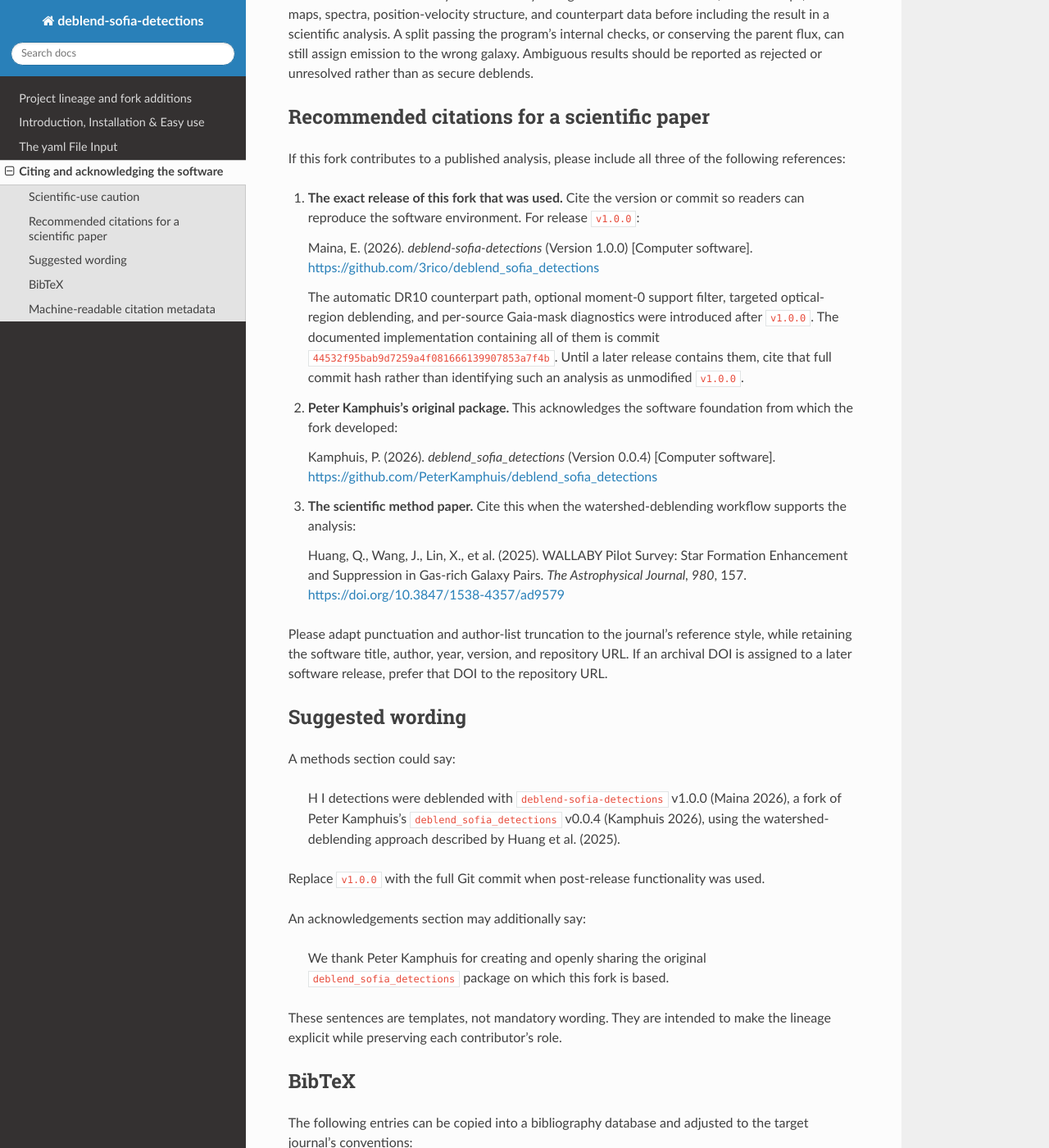
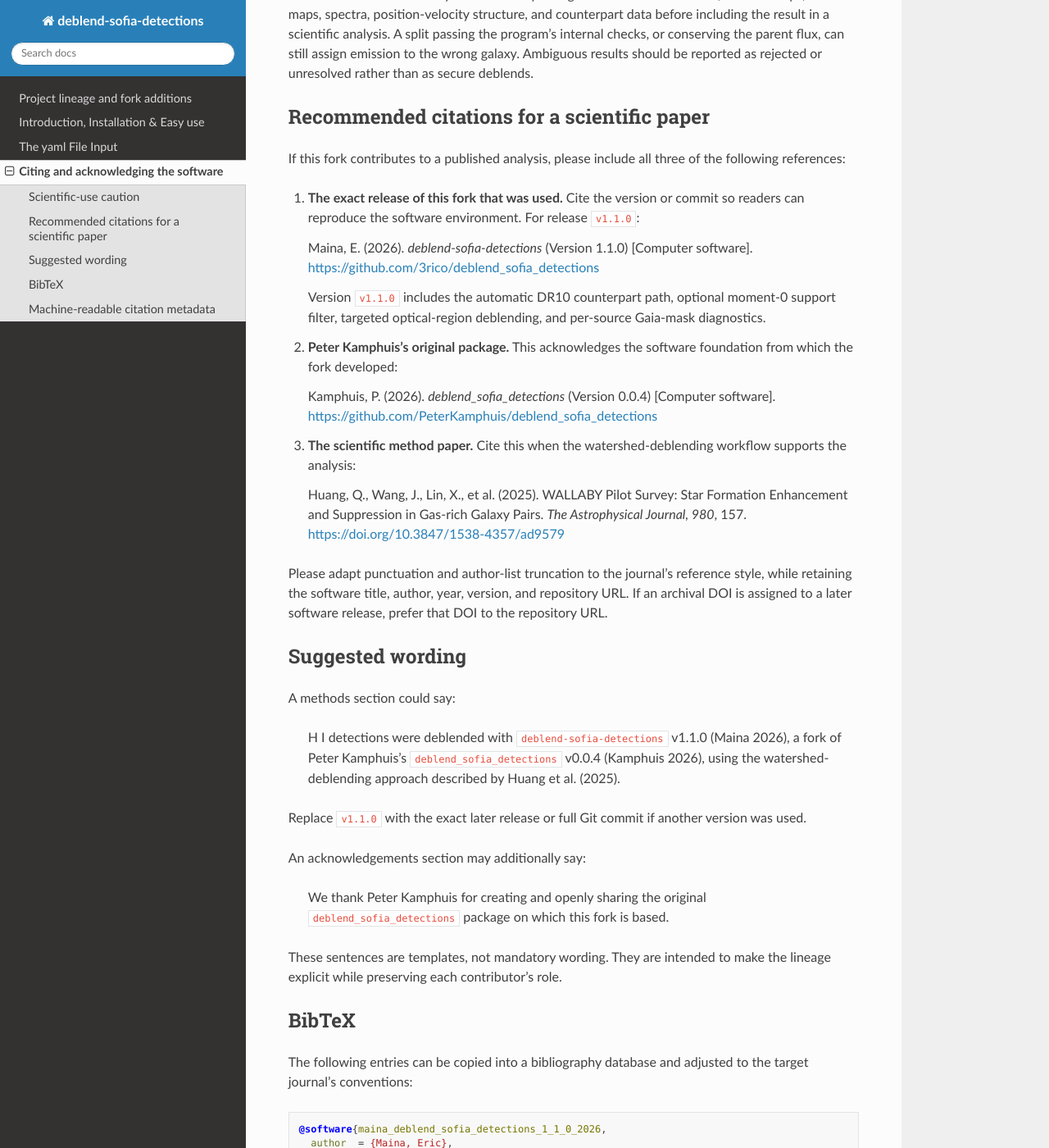
Before and after one commit to PeterKamphuis/deblend_sofia_detections, a Sphinx documentation site: the page built from docs/source/Citing.rst, in a window 1280 px wide and 1400 px high, scrolled down 427 px. Shown: the whole window at 82% size. Built offline with Sphinx 7.4.7 and the Read the Docs theme 3.1.0, drawn with Linux system fonts in a browser that asks for light colours; pages that are not in the unit, such as notebooks, are missing from menus; some of the changed text lies outside the part shown.

```diff
--- a/docs/source/Citing.rst
+++ b/docs/source/Citing.rst
@@ -29,17 +29,14 @@ If this fork contributes to a published analysis, please include all three of th
 following references:
 
 #. **The exact release of this fork that was used.** Cite the version or commit so
-   readers can reproduce the software environment. For release ``v1.0.0``:
+   readers can reproduce the software environment. For release ``v1.1.0``:
 
-   Maina, E. (2026). *deblend-sofia-detections* (Version 1.0.0) [Computer
+   Maina, E. (2026). *deblend-sofia-detections* (Version 1.1.0) [Computer
    software]. https://github.com/3rico/deblend_sofia_detections
 
-   The automatic DR10 counterpart path, optional moment-0 support filter,
-   targeted optical-region deblending, and per-source Gaia-mask diagnostics were
-   introduced after ``v1.0.0``. The documented implementation containing all of
-   them is commit ``44532f95bab9d7259a4f081666139907853a7f4b``. Until a later
-   release contains them, cite that full commit hash rather than identifying such
-   an analysis as unmodified ``v1.0.0``.
+   Version ``v1.1.0`` includes the automatic DR10 counterpart path, optional
+   moment-0 support filter, targeted optical-region deblending, and per-source
+   Gaia-mask diagnostics.
 
 #. **Peter Kamphuis's original package.** This acknowledges the software
    foundation from which the fork developed:
@@ -65,13 +62,13 @@ Suggested wording
 
 A methods section could say:
 
-   H I detections were deblended with ``deblend-sofia-detections`` v1.0.0
+   H I detections were deblended with ``deblend-sofia-detections`` v1.1.0
    (Maina 2026), a fork of Peter Kamphuis's ``deblend_sofia_detections`` v0.0.4
    (Kamphuis 2026), using the watershed-deblending approach described by Huang et
    al. (2025).
 
-Replace ``v1.0.0`` with the full Git commit when post-release functionality was
-used.
+Replace ``v1.1.0`` with the exact later release or full Git commit if another
+version was used.
 
 An acknowledgements section may additionally say:
 
@@ -89,22 +86,13 @@ the target journal's conventions:
 
 .. code-block:: bibtex
 
-   @software{maina_deblend_sofia_detections_2026,
+   @software{maina_deblend_sofia_detections_1_1_0_2026,
      author  = {Maina, Eric},
      title   = {deblend-sofia-detections},
-     version = {1.0.0},
+     version = {1.1.0},
      year    = {2026},
      url     = {https://github.com/3rico/deblend_sofia_detections},
      note    = {Computer software}
-   }
-
-   @software{maina_deblend_sofia_detections_44532f9_2026,
-     author  = {Maina, Eric},
-     title   = {deblend-sofia-detections},
-     version = {Git commit 44532f95bab9d7259a4f081666139907853a7f4b},
-     year    = {2026},
-     url     = {https://github.com/3rico/deblend_sofia_detections/tree/44532f95bab9d7259a4f081666139907853a7f4b},
-     note    = {Computer software; post-v1.0.0 DR10, targeted optical-deblending, and Gaia-diagnostic implementation}
    }
 
    @software{kamphuis_deblend_sofia_detections_2026,
--- a/docs/source/conf.py
+++ b/docs/source/conf.py
@@ -10,8 +10,8 @@ project = 'deblend-sofia-detections'
 copyright = '2025 Peter Kamphuis; 2026 Eric Maina and contributors'
 author = 'Eric Maina; based on the original project by Peter Kamphuis'
 
-release = 'post-1.0.0 (44532f9)'
-version = '1.0.0+'
+release = '1.1.0'
+version = '1.1'
 
 # -- General configuration
 
--- a/docs/source/index.rst
+++ b/docs/source/index.rst
@@ -29,7 +29,7 @@ method developed by Qifeng Huang and collaborators.
 
 For version clarity, the fork-specific notes are pinned from Peter's ``v0.0.4``
 release (``a6daef3``), through this fork's ``v1.0.0`` release (``d78fa1b``), to
-the current documented post-release implementation (``44532f9``). They cover
+the current ``v1.1.0`` release. They cover
 selected-source runs, source-level failure reporting, QA overlays,
 multi-dimensional optical FITS support, a conversion utility, manual-only marker
 control, automatic Legacy Surveys DR10 positional counterparts, optional
--- a/pyproject.toml
+++ b/pyproject.toml
@@ -11,6 +11,9 @@ license = "GPL-3.0-or-later"
 requires-python = ">=3.11"
 authors = [
     { name = "P. Kamphuis", email = "peterkamphuisastronomy@gmail.com" },
+]
+maintainers = [
+    { name = "Eric Maina" },
 ]
 classifiers = [
     "Development Status :: 4 - Beta",
--- a/version.py
+++ b/version.py
@@ -1,3 +1,3 @@
 #!/usr/bin/env python
 PACKAGE_NAME = 'deblend_sofia_detections'
-__version__ = '0.0.4'
+__version__ = '1.1.0'
```
Also changed, not shown: README.md (+13 -16 lines), docs/source/Advanced.rst (+4 -4 lines), docs/source/Fork_Differences.rst (+13 -13 lines), 1 other file.
